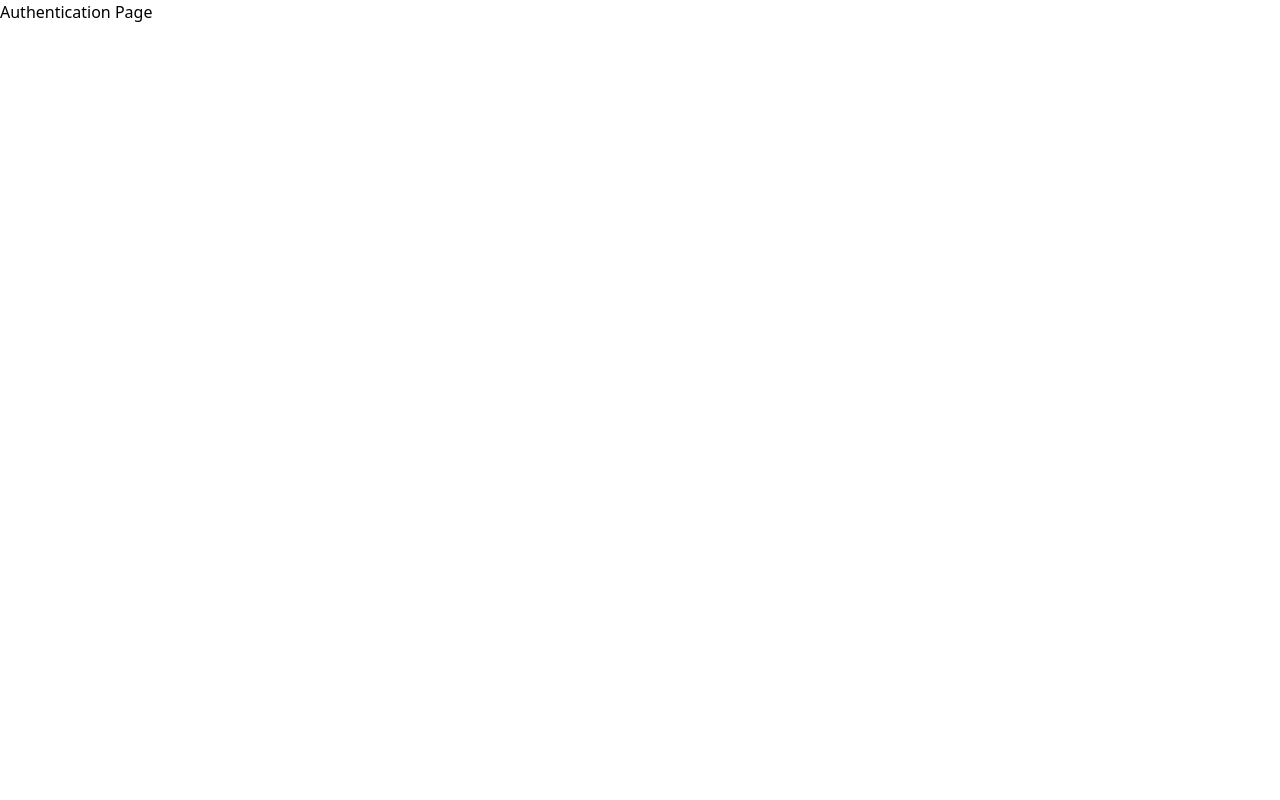
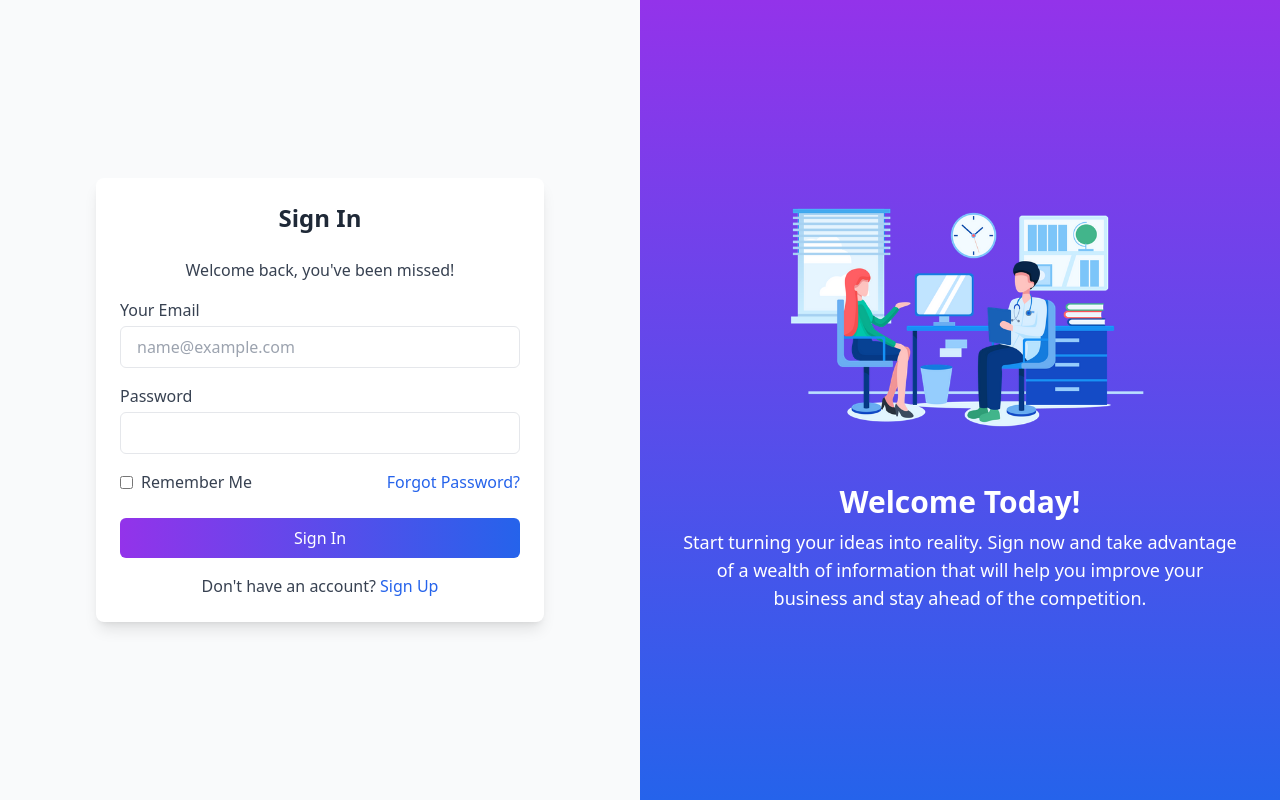
Before and after one commit to UNIGO777/Manasvi-Clinic, a React (Create React App) app in the folder Client/: page /user/authentication in a window 1280 px wide. Built offline with nearby package versions, Linux system fonts and the light colour scheme.

Commit message:
patient login added

```diff
--- a/Client/src/portion/patient/pages/authentication/index.jsx
+++ b/Client/src/portion/patient/pages/authentication/index.jsx
@@ -1,7 +1,233 @@
-import React from 'react';
+import React, { useState } from "react";
+import axios from "axios";
+import AuthImage from './img.webp'; // Import your image here
 
-const Authentication = () => {
-  return <div>Authentication Page</div>;
+const AuthPage = () => {
+  const [isSignUp, setIsSignUp] = useState(false); // State to toggle between sign-in and sign-up forms
+  const [fullName, setFullName] = useState(""); // State for full name input
+  const [email, setEmail] = useState(""); // State for email input
+  const [phone, setPhone] = useState(""); // State for phone number input
+  const [password, setPassword] = useState(""); // State for password input
+  const [confirmPassword, setConfirmPassword] = useState(""); // State for confirm password input
+  const [errors, setErrors] = useState({}); // State for storing validation errors
+
+  // Function to validate form inputs
+  const validateForm = () => {
+    let formErrors = {}; // Object to hold validation errors
+    if (isSignUp && !fullName) {
+      formErrors.fullName = "Full Name is required"; // Check if full name is provided
+    }
+
+    const emailRegex = /^[^\s@]+@[^\s@]+\.[^\s@]+$/; // Regex to validate email format
+    if (!email) {
+      formErrors.email = "Email is required"; // Check if email is provided
+    } else if (!emailRegex.test(email)) {
+      formErrors.email = "Invalid email format"; // Check if email matches the regex
+    }
+
+    const phoneRegex = /^\d{10}$/; // Regex to validate phone number (10 digits)
+    if (isSignUp && phone && !phoneRegex.test(phone)) {
+      formErrors.phone = "Phone number must be a valid 10-digit number"; // Validate phone number format
+    }
+
+    if (!password) {
+      formErrors.password = "Password is required"; // Check if password is provided
+    } else if (password.length < 6) {
+      formErrors.password = "Password must be at least 6 characters"; // Check password length
+    }
+
+    if (isSignUp && password !== confirmPassword) {
+      formErrors.confirmPassword = "Passwords do not match"; // Validate password match
+    }
+
+    return formErrors; // Return any validation errors
+  };
+
+  // Function to handle form submission
+  const handleSubmit = async (e) => {
+    e.preventDefault(); // Prevent default form submission behavior
+    setErrors({}); // Reset errors
+    const validationErrors = validateForm(); // Validate form inputs
+    if (Object.keys(validationErrors).length > 0) {
+      setErrors(validationErrors); // Set errors if validation fails
+      return;
+    }
+
+    try {
+      if (isSignUp) {
+        const response = await axios.post("/register", { fullName, email, phone, password }); // Handle sign-up
+        console.log("Sign Up Success:", response.data);
+      } else {
+        const response = await axios.post("/login", { email, password }); // Handle sign-in
+        console.log("Sign In Success:", response.data);
+      }
+    } catch (error) {
+      console.error("Error:", error); // Log any errors
+    }
+  };
+
+  return (
+    <div className="flex flex-col md:flex-row min-h-screen">
+      {/* Left Side Form Section */}
+      <div className="md:w-1/2 bg-gray-50 flex items-center justify-center p-10">
+        <div className="w-full max-w-md bg-white rounded-lg shadow-lg p-6"> {/* Form box for sign-in/sign-up */}
+          <h2 className="text-2xl font-bold mb-6 text-center text-gray-800"> {/* Darker text for heading */}
+            {isSignUp ? "Sign Up" : "Sign In"}
+          </h2>
+          <p className="mb-4 text-center text-gray-700"> {/* Darker text for paragraph */}
+            {isSignUp
+              ? "Create a new account to get started!"
+              : "Welcome back, you've been missed!"}
+          </p>
+
+          <form onSubmit={handleSubmit}>
+            {isSignUp && (
+              <div className="mb-4">
+                <label className="block mb-1 text-gray-700">Full Name</label>
+                <input
+                  type="text"
+                  value={fullName}
+                  onChange={(e) => setFullName(e.target.value)}
+                  className="w-full px-4 py-2 border rounded-md"
+                  placeholder="John Doe"
+                  required
+                />
+                {errors.fullName && (
+                  <p className="text-red-500 text-sm mt-1">{errors.fullName}</p>
+                )}
+              </div>
+            )}
+
+            <div className="mb-4">
+              <label className="block mb-1 text-gray-700">Your Email</label>
+              <input
+                type="email"
+                value={email}
+                onChange={(e) => setEmail(e.target.value)}
+                className="w-full px-4 py-2 border rounded-md"
+                placeholder="name@example.com"
+                required
+              />
+              {errors.email && (
+                <p className="text-red-500 text-sm mt-1">{errors.email}</p>
+              )}
+            </div>
+
+            {isSignUp && (
+              <div className="mb-4">
+                <label className="block mb-1 text-gray-700">Phone Number</label>
+                <input
+                  type="text"
+                  value={phone}
+                  onChange={(e) => setPhone(e.target.value)}
+                  className="w-full px-4 py-2 border rounded-md"
+                  placeholder="1234567890"
+                />
+                {errors.phone && (
+                  <p className="text-red-500 text-sm mt-1">{errors.phone}</p>
+                )}
+              </div>
+            )}
+
+            <div className="mb-4">
+              <label className="block mb-1 text-gray-700">Password</label>
+              <input
+                type="password"
+                value={password}
+                onChange={(e) => setPassword(e.target.value)}
+                className="w-full px-4 py-2 border rounded-md"
+                required
+              />
+              {errors.password && (
+                <p className="text-red-500 text-sm mt-1">{errors.password}</p>
+              )}
+            </div>
+
+            {isSignUp && (
+              <div className="mb-4">
+                <label className="block mb-1 text-gray-700">Confirm Password</label>
+                <input
+                  type="password"
+                  value={confirmPassword}
+                  onChange={(e) => setConfirmPassword(e.target.value)}
+                  className="w-full px-4 py-2 border rounded-md"
+                  required
+                />
+                {errors.confirmPassword && (
+                  <p className="text-red-500 text-sm mt-1">{errors.confirmPassword}</p>
+                )}
+              </div>
+            )}
+
+            <div className="flex justify-between items-center mb-6">
+              {!isSignUp && (
+                <label className="inline-flex items-center">
+                  <input type="checkbox" className="form-checkbox" />
+                  <span className="ml-2 text-gray-700">Remember Me</span>
+                </label>
+              )}
+              {!isSignUp && (
+                <a href="#" className="text-blue-600 hover:underline">
+                  Forgot Password?
+                </a>
+              )}
+            </div>
+
+            <button className="w-full bg-blue-600 text-white py-2 rounded-md hover:bg-blue-500 bg-gradient-to-r from-purple-600 to-blue-600">
+              {isSignUp ? "Sign Up" : "Sign In"}
+            </button>
+          </form>
+
+          <p className="mt-4 text-center text-gray-700"> {/* Darker text for paragraph */}
+            {isSignUp ? (
+              <>
+                Already have an account?{" "}
+                <a
+                  href="#"
+                  className="text-blue-600 hover:underline"
+                  onClick={() => setIsSignUp(false)}
+                >
+                  Sign In
+                </a>
+              </>
+            ) : (
+              <>
+                Don't have an account?{" "}
+                <a
+                  href="#"
+                  className="text-blue-600 hover:underline"
+                  onClick={() => setIsSignUp(true)}
+                >
+                  Sign Up
+                </a>
+              </>
+            )}
+          </p>
+        </div>
+      </div>
+
+      {/* Right Side Image and Content Section */}
+      <div className="md:w-1/2 bg-blue-600 flex flex-col items-center justify-center p-10 text-white bg-gradient-to-b from-purple-600 to-blue-600">
+        <div className="flex flex-col items-center">
+          <img
+            src={AuthImage}
+            alt="Auth Illustration"
+            className="w-3/4 max-w-lg mb-4" // Adjust image size here
+          />
+           {isSignUp ? (
+          <h1 className="text-3xl font-bold mb-2">Join Us Today!</h1>
+        ) : (
+          <h1 className="text-3xl font-bold mb-2">Welcome Today!</h1>
+        )}
+          <p className="text-lg text-center">
+            Start turning your ideas into reality. Sign now and take advantage
+            of a wealth of information that will help you improve your business
+            and stay ahead of the competition.
+          </p>
+        </div>
+      </div>
+    </div>
+  );
 };
 
-export default Authentication;
+export default AuthPage;
```
Also changed, not shown: Client/src/portion/patient/pages/authentication/img.webp (added).
